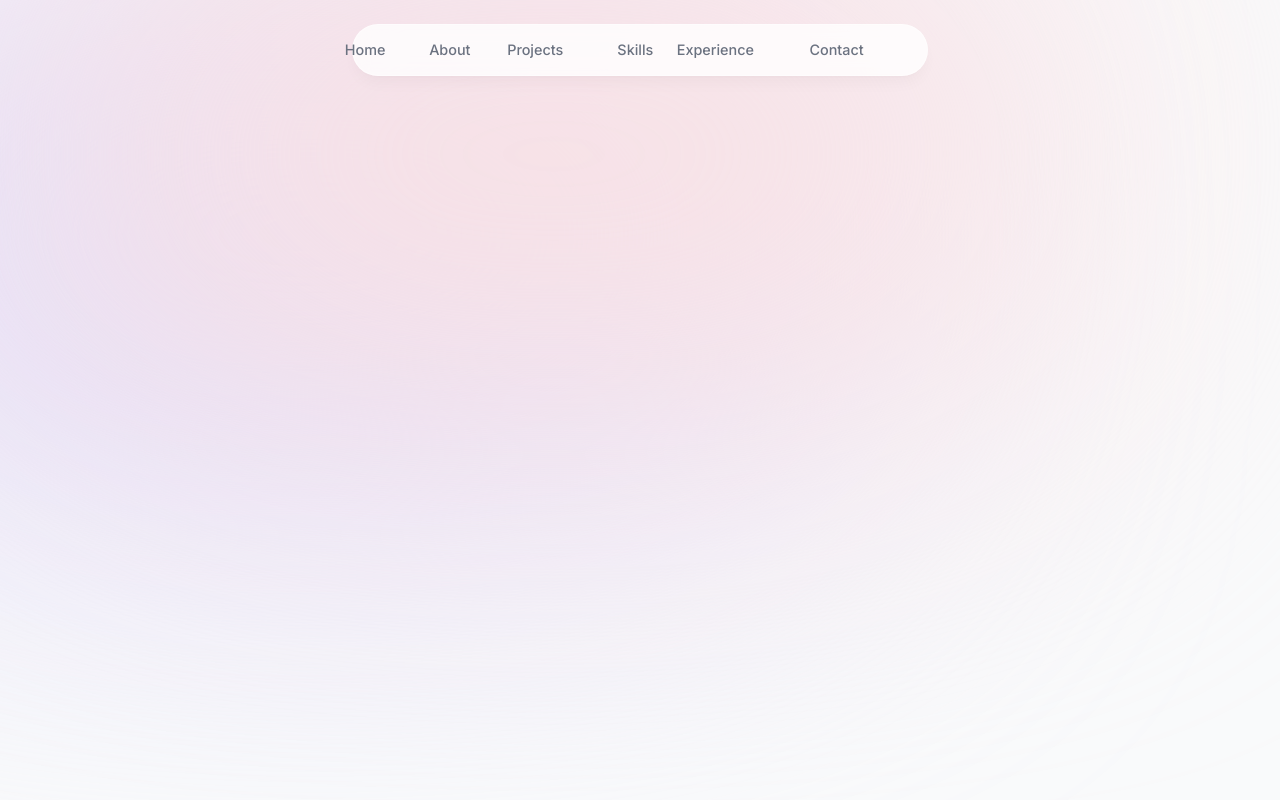
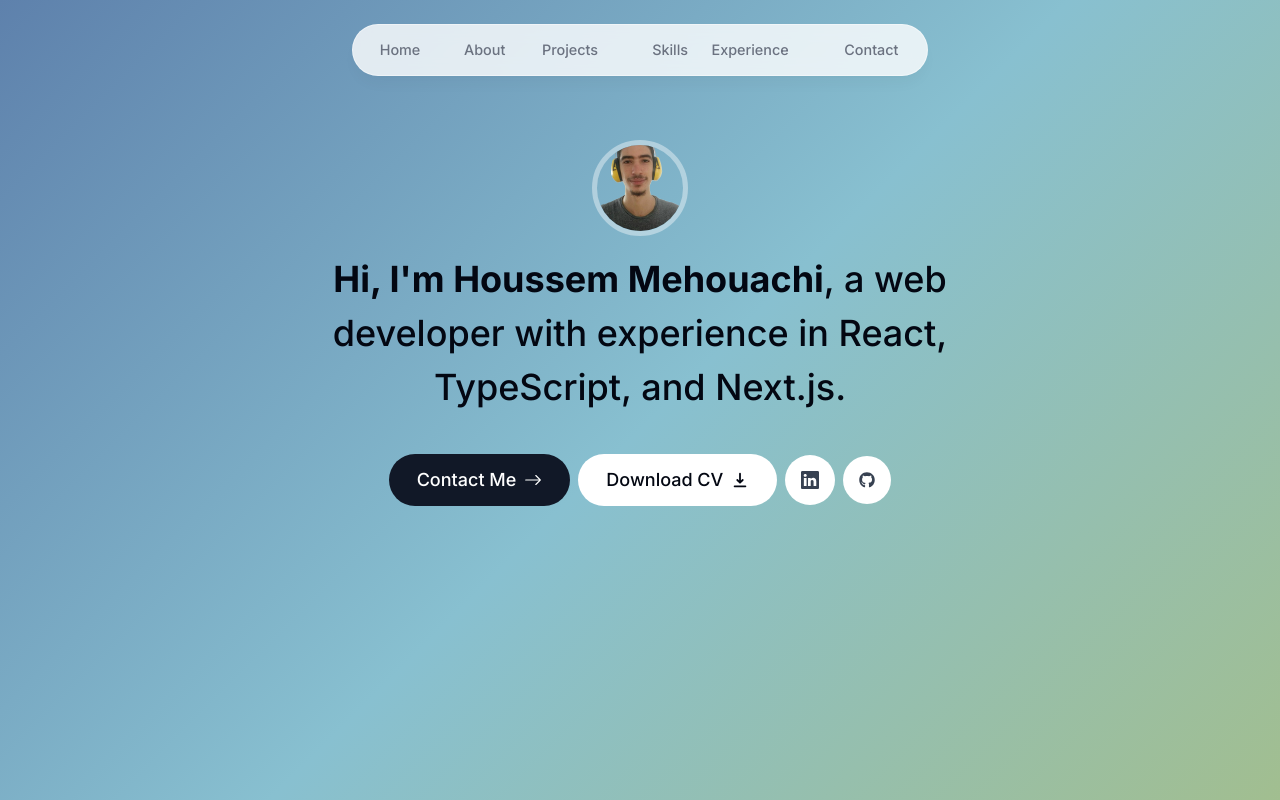
Before and after one commit to Houssem64/nextjs-portfolio, a Next.js app: page / in a window 1280 px wide. Shown: the top 800 px of the page. Built offline with nearby package versions, Linux system fonts and the light colour scheme.

Commit message:
added the intro section, Changed Background Color
-added an intro section with a picture
-changed background color to a color gradient

```diff
--- a/app/layout.tsx
+++ b/app/layout.tsx
@@ -3,7 +3,7 @@ import { Inter } from "next/font/google";
 import "./globals.css";
 import Header from "@/components/header";
 const inter = Inter({ subsets: ["latin"] });
-
+import Intro from "@/components/intro";
 export const metadata: Metadata = {
   title: "Houssem Mehouachi",
   description:
@@ -17,14 +17,18 @@ export default function RootLayout({
 }>) {
   return (
     <html lang="en">
-      <body className={`${inter.className} bg-gray-50 text-gray-950 relative h-[5000px] `}>
-        <div
-          className="bg-[#fbe2e3] absolute top-[-6rem] right-[11rem] h-[31.25rem] w-[31.25rem] rounded-full blur-[10rem] sm:w-[68.75rem]"
+      <body className={`${inter.className} bg-blue-gradient text-gray-950 relative h-[3000px] pt-11 sm:pt-11 `}>
+     {/*    <div
+          className="bg-[#fbe2e3] absolute top-[-6rem] -z-10 right-[11rem] h-[31.25rem] w-[31.25rem] rounded-full blur-[10rem] sm:w-[68.75rem]"
         ></div>
           <div
           className="bg-[#dbd7fb] absolute top-[-1rem] -z-10 left-[-35rem] h-[31.25rem] w-[50rem] rounded-full blur-[10rem] sm:w-[68.75rem] md:left-[-33rem] lg:left-[-28rem] xl:left-[-15rem] 2xl:left-[-5rem]"
-        ></div>
+        ></div> */}
+        <div className=" absolute -top-11 h-full w-full -z-10 overflow-hidden p-0 m-0 ">
+
+        </div>
         <Header />
+
         {children}
       </body>
     </html>
--- a/app/page.tsx
+++ b/app/page.tsx
@@ -1,8 +1,9 @@
+import Intro from "@/components/intro";
 
 export default function Home() {
   return (
     <main className="flex min-h-screen flex-col items-center justify-between p-24">
-
+     <Intro />
     </main>
   );
 }
--- a/components/header.tsx
+++ b/components/header.tsx
@@ -12,8 +12,8 @@ export default function Header() {
         animate={{ y: 0, x: "-50%", opacity: 1 }}
       >
         {" "}
-        <nav className="flex fixed top-[0.15rem] left-1/2 h-12 -translate-x-1/2 py-2 sm:top[1.7rem] sm:h-[initial] sm:py-0 ">
-          <ul className="flex w-[22rem] flex-wrap items-center justify-center gap-y-1 text-[0.9rem] font-medium text-gray-500 sm:w-[initial] sm:flex-nowrap sm:gap-5 ">
+        <nav className="flex fixed top-[0.15rem] left-1/2 h-12 -translate-x-[15rem] py-2 sm:top[1.7rem] sm:h-[initial] sm:py-0 ">
+          <ul className="flex w-[22rem] flex-wrap items-center justify-center gap-y-1  text-[0.9rem] font-medium text-gray-500 sm:w-[initial] sm:flex-nowrap sm:gap-5 ">
             {links.map((link) => (
               <motion.li
                 key={link.hash}
--- /dev/null
+++ b/components/intro.tsx
@@ -0,0 +1,47 @@
+"use client";
+import React from "react";
+import Image from "next/image";
+import mypic from "@/public/mypic.png";
+import { motion } from "framer-motion";
+import Link from "next/link";
+import { BsArrowRight, BsLinkedin } from "react-icons/bs";
+import { HiDownload } from "react-icons/hi";
+import { FaGithub } from "react-icons/fa";
+export default function Intro() {
+  return (
+    <section className="mb-28 max-w-[50rem] text-center sm:mb-0">
+      <div className="flex items-center justify-center ">
+        <div className="relative">
+          <motion.div
+            initial={{ scale: 0, opacity: 0 }}
+            animate={{ scale: 1, opacity: 1 }}
+            transition={{ typee: "tween", duration: 0.5 }}
+          >
+            <Image
+              src={mypic}
+              alt="My Picture"
+              quality="95"
+              width="192"
+              height="192"
+              priority={true}
+              className="h-24 w-24 rounded-full border-[0.35rem] border-white object-cover border-opacity-40"
+            />
+          </motion.div>
+        </div>
+      </div>
+      <motion.p className="mb-10 mt-4 px-4 text-2xl font-medium !leading-[1.5] sm:text-4xl"
+      initial={{ y: 100, opacity: 0 }}
+        animate={{ y: 0, opacity: 1 }}
+      >
+        <span className="font-bold">Hi, I'm Houssem Mehouachi</span>, a web
+        developer with experience in React, TypeScript, and Next.js.
+      </motion.p>
+      <motion.div className="flex flex-col sm:flex-row items-center justify-center gap-2 px-4 text-lg font-medium" initial={{opacity: 0 , y: 100}} animate={{opacity: 1 , y: 0}} >
+        <Link href="#contact" className=" bg-gray-900 text-white  px-7 py-3 flex items-center gap-2 rounded-full ">Contact Me <BsArrowRight /> </Link>
+        <a className="bg-white px-7 py-3 flex items-center gap-2 rounded-full ">Download CV <HiDownload /></a>
+        <a className="bg-white text-gray-700 p-4 flex items-center gap-2 rounded-full "> <BsLinkedin /></a>
+        <a className="bg-white text-gray-700 p-4 text-[1rem] flex items-center gap-2 rounded-full "><FaGithub /></a>
+      </motion.div>
+    </section>
+  );
+}
--- a/next.config.mjs
+++ b/next.config.mjs
@@ -1,4 +1,6 @@
 /** @type {import('next').NextConfig} */
-const nextConfig = {};
+const nextConfig = {
+
+};
 
 export default nextConfig;
--- a/tailwind.config.ts
+++ b/tailwind.config.ts
@@ -12,6 +12,8 @@ const config: Config = {
         "gradient-radial": "radial-gradient(var(--tw-gradient-stops))",
         "gradient-conic":
           "conic-gradient(from 180deg at 50% 50%, var(--tw-gradient-stops))",
+        "blue-gradient":
+          "linear-gradient(135deg, #5e81ac 0%, #88c0d0 25%, #a3be8c 50%, #d08770 75%, #bf616a 100%)",
       },
     },
   },
```
Also changed, not shown: public/mypic.png (added).
